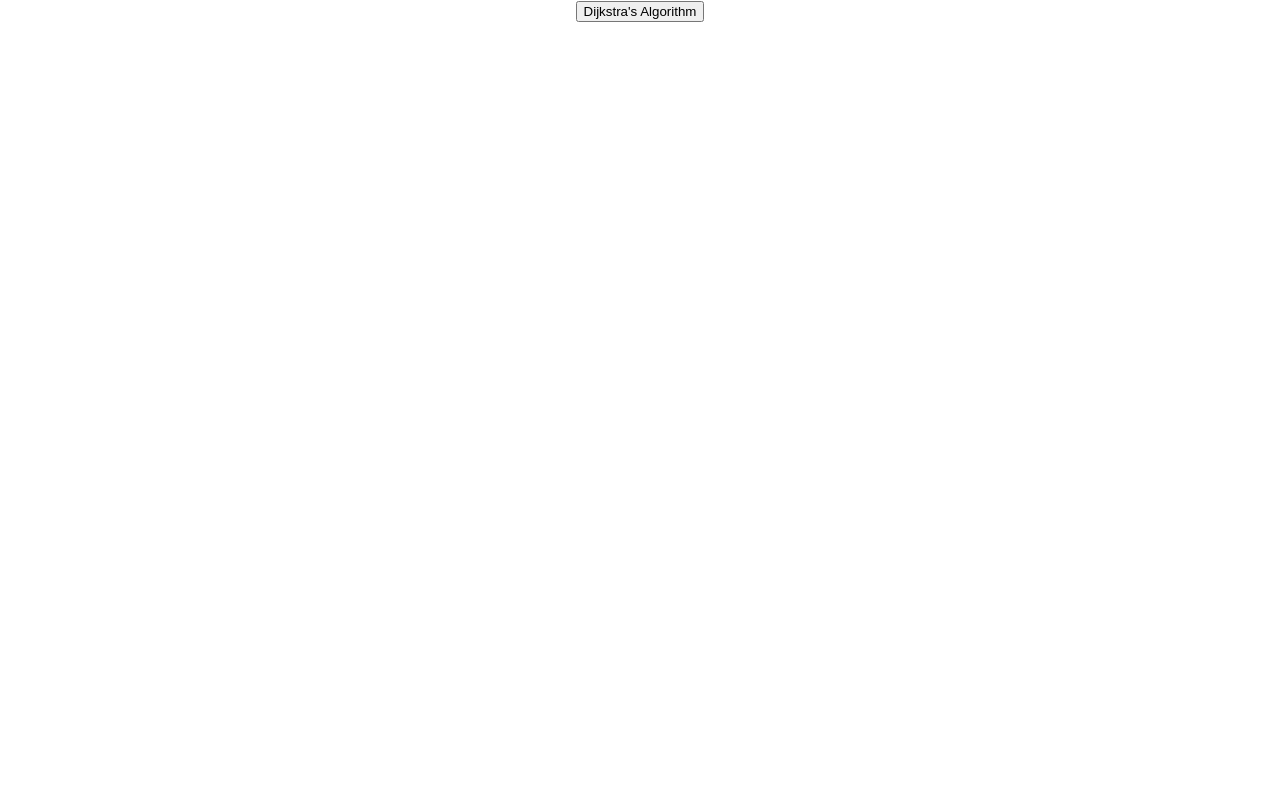
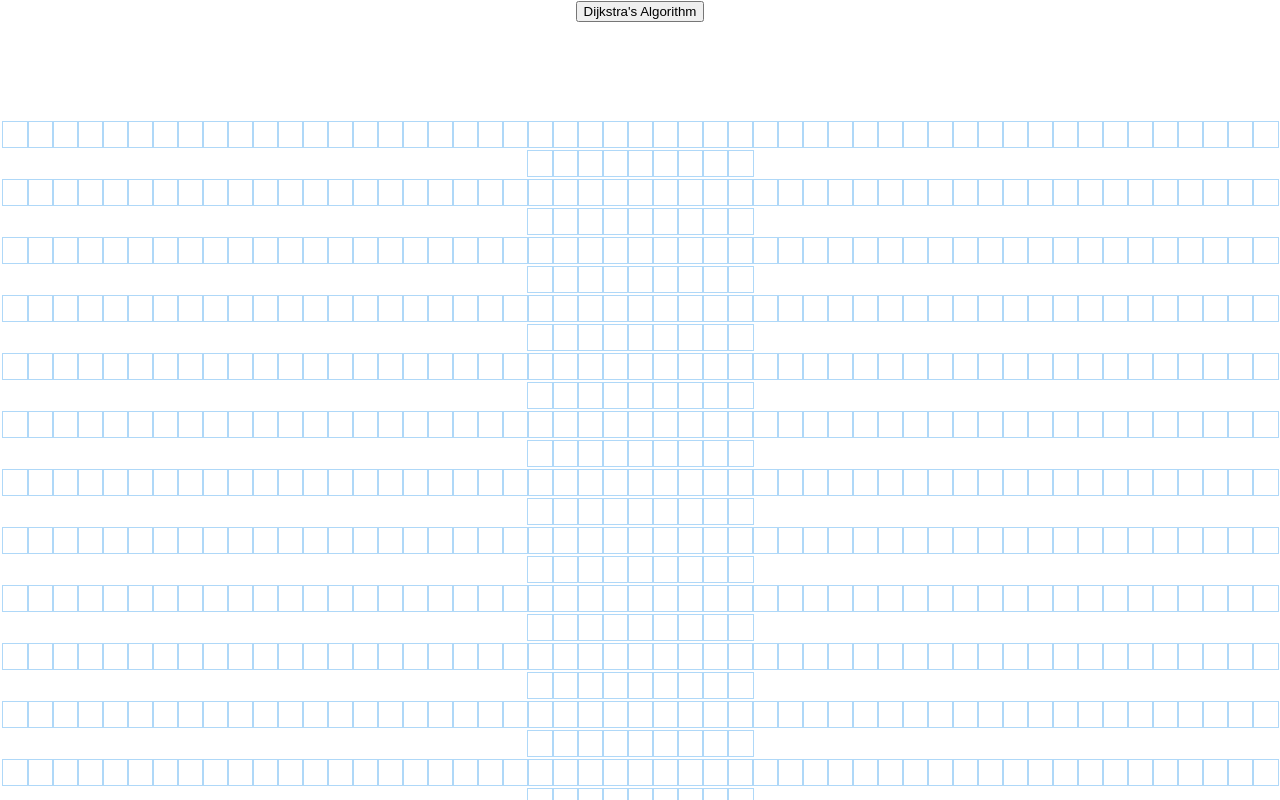
Before and after one commit to Bchass/Pathfinding, a React (Create React App) app in the folder path-app/: page / in a window 1280 px wide. Shown: the top 800 px of the page. Built offline with nearby package versions, Linux system fonts and the light colour scheme.

Commit message:
Fixed display issue with gird layout

```diff
--- a/path-app/src/PathfindingVisualizer/Node/Node.jsx
+++ b/path-app/src/PathfindingVisualizer/Node/Node.jsx
@@ -7,13 +7,13 @@ export default class Node extends Component{
 
     render(){
         const{
-            columns,
-            rows,
+            columns,Finish,Start,Wall,rows,
         } = this.props;
-
+        const extraClassName = Finish ? 'node-finish': Start ? 'node-start' : Wall ? 'node-Wall' : '';
         return(
             <div
             id={`node-${rows}-${columns}`}
+            className={`node ${extraClassName}`}
             ></div>
         )
     }
--- a/path-app/src/PathfindingVisualizer/PathfindingVisualizer.jsx
+++ b/path-app/src/PathfindingVisualizer/PathfindingVisualizer.jsx
@@ -2,6 +2,11 @@ import React, {Component} from 'react';
 import Node from './Node/Node';
 
 import './PathfindingVisualizer.css'
+
+const start_node_rows = 10;
+const start_node_columns = 15;
+const finish_node_rows = 10;
+const finish_node_columns = 35;
 
 export default class PathfindingVisualizer extends Component{
     constructor(){
@@ -10,8 +15,8 @@ export default class PathfindingVisualizer extends Component{
             grid: [],
         };
     }
-
-    component(){
+    // mount grid
+    componentDidMount(){
         const grid = baseGrid();
         this.setState({grid});
     }
@@ -24,15 +29,18 @@ export default class PathfindingVisualizer extends Component{
                 Dijkstra's Algorithm
             </button>
             <div className="grid">
-                {grid.map((rows, rowsdx) => {
+                {grid.map((rows, rowsIdx) => {
                     return(
-                        <div key={rowsdx}>
-                            {rows.map((node, nodedx)=>{
-                                const{rows,columns} = node;
+                        <div key={rowsIdx}>
+                            {rows.map((node, nodeIdx)=>{
+                                const{rows,columns,Finish,Start,Wall} = node;
                                 return(
                                     <Node
-                                    key={nodedx}
+                                    key={nodeIdx}
                                     columns = {columns}
+                                    Finish = {Finish}
+                                    Start = {Start}
+                                    Wall = {Wall}
 
                                     rows={rows}></Node>
                                 );
@@ -51,9 +59,9 @@ export default class PathfindingVisualizer extends Component{
 // display grid layout
 const baseGrid = () => {
     const grid = [];
-    for(let rows = 0; rows < 20; rows++){
+    for(let rows = 0; rows < 25; rows++){
         const current = [];
-        for(let columns = 0; columns < 50; columns++){
+        for(let columns = 0; columns < 60; columns++){
             current.push(node(columns,rows));
         }
         grid.push(current);
@@ -65,6 +73,12 @@ const baseGrid = () => {
 const node = (columns,rows) =>{
     return{
         columns,
-        rows
+        rows,
+        Start: rows === start_node_rows && columns === start_node_columns,
+        Finish: rows === finish_node_rows && columns === finish_node_columns,
+        distance: Infinity,
+        Vistied: false,
+        Wall: false,
+        Previous: null,
     }
 }
```
